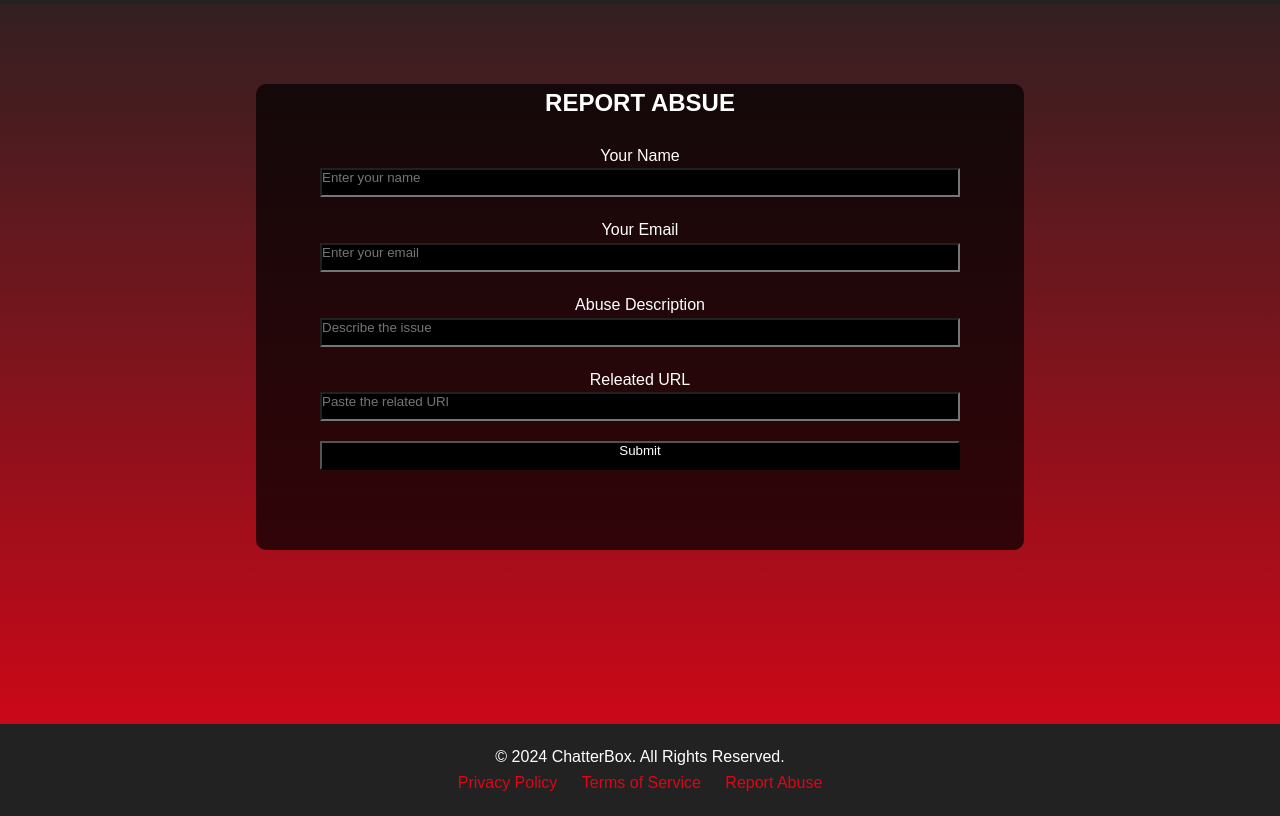
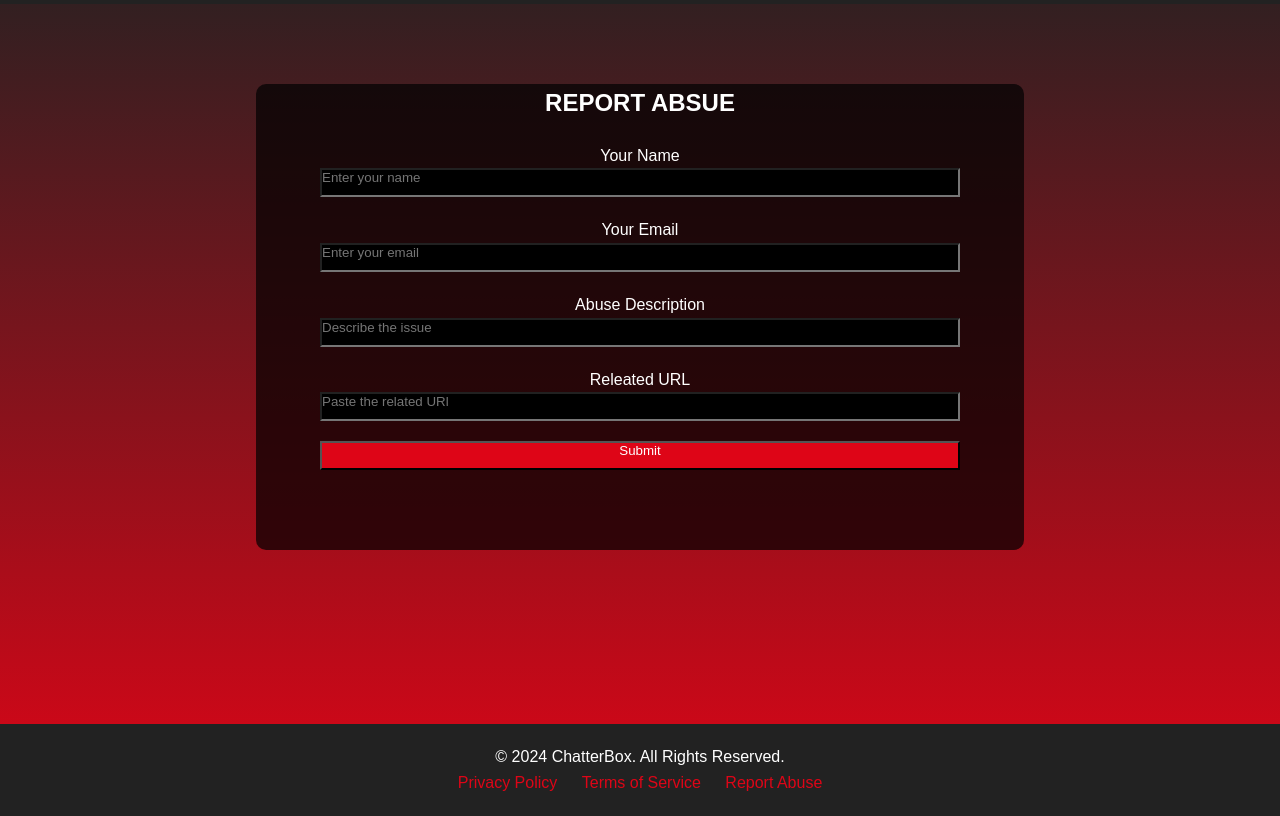
Before and after one commit to BASU35/CHATTERBOX, a plain HTML site: page reportAbsue.html in a window 1280 px wide. Shown: the part 74-890 px from the top of the page. Drawn offline with Linux system fonts and the light colour scheme.

Commit message:
Update reportAbsue.html

```diff
--- a/reportAbsue.html
+++ b/reportAbsue.html
@@ -66,7 +66,7 @@
                 <input type="text" id="absue" name="absue" required placeholder="Describe the issue">
                 <label for="url">Releated URL</label>
                 <input type="url" name="url" id="url" required placeholder="Paste the related URl">
-                <input type="submit" style="color: #fff; margin-top: 20px;"></center>
+                <input type="submit" style="color: #fff; margin-top: 20px;  background: #de0517;"></center>
             </FORM>
         </div>
 
```
